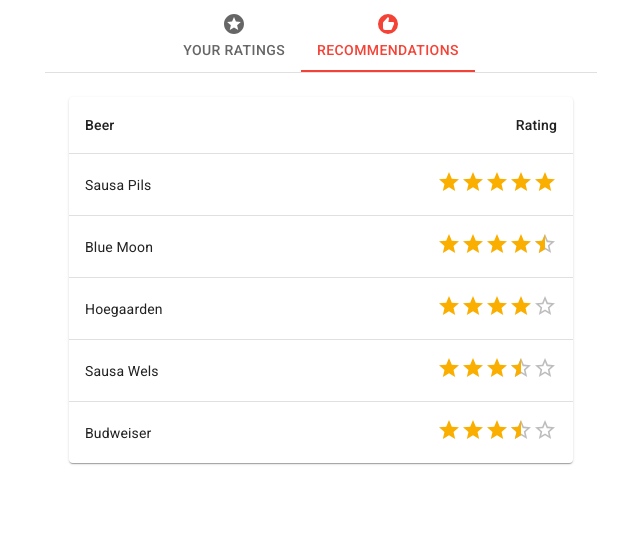
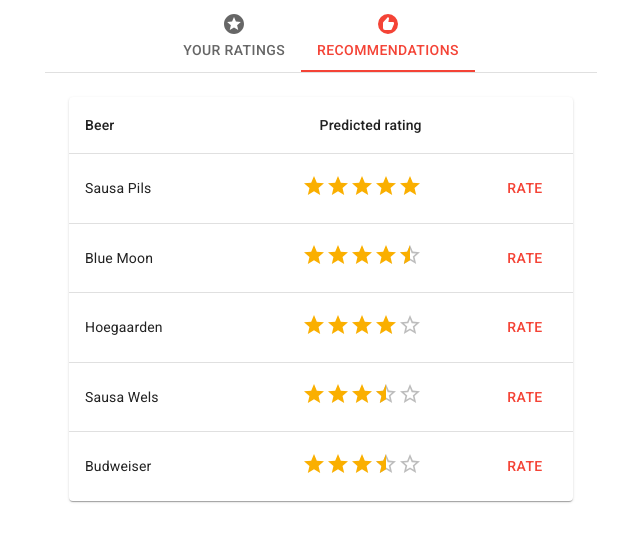
Before and after one commit to ruskakimov/beer-recommendation, a React (Vite) app: page / in a window 1280 px wide. Both pictures are taken after a click on the tab "RECOMMENDATIONS". Shown: the top 542 px of the page, without its empty margins (319-959 px from the left). Built offline with nearby package versions, Linux system fonts and the light colour scheme.

Commit message:
Add buttons

```diff
--- a/src/tabs/Recommendations.tsx
+++ b/src/tabs/Recommendations.tsx
@@ -1,4 +1,5 @@
 import {
+  Button,
   Paper,
   Rating,
   Table,
@@ -25,7 +26,8 @@
           <TableHead>
             <TableRow>
               <TableCell>Beer</TableCell>
-              <TableCell align="right">Rating</TableCell>
+              <TableCell align="right">Predicted rating</TableCell>
+              <TableCell align="right"></TableCell>
             </TableRow>
           </TableHead>
           <TableBody>
@@ -40,6 +42,9 @@
                 <TableCell align="right">
                   <Rating name={name} value={rating} readOnly precision={0.5} />
                 </TableCell>
+                <TableCell align="right">
+                  <Button variant="text">Rate</Button>
+                </TableCell>
               </TableRow>
             ))}
           </TableBody>
```
